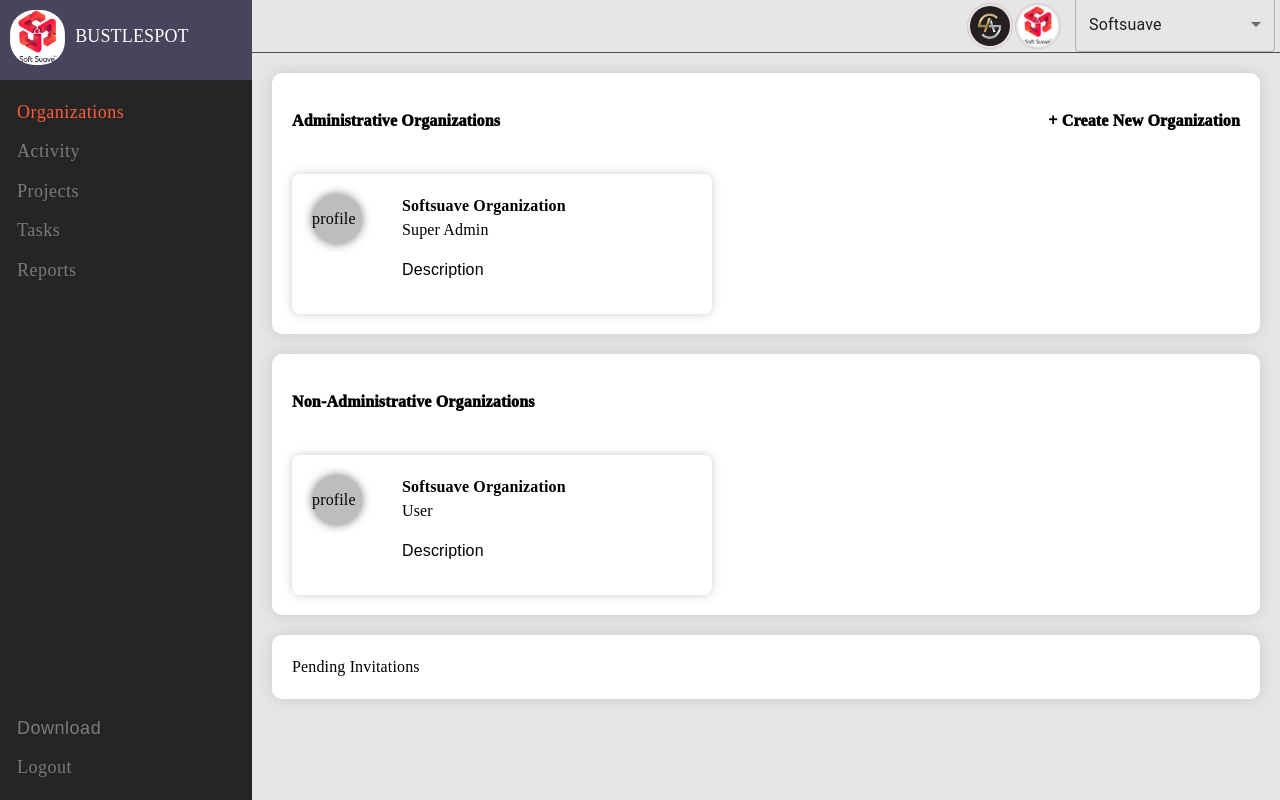
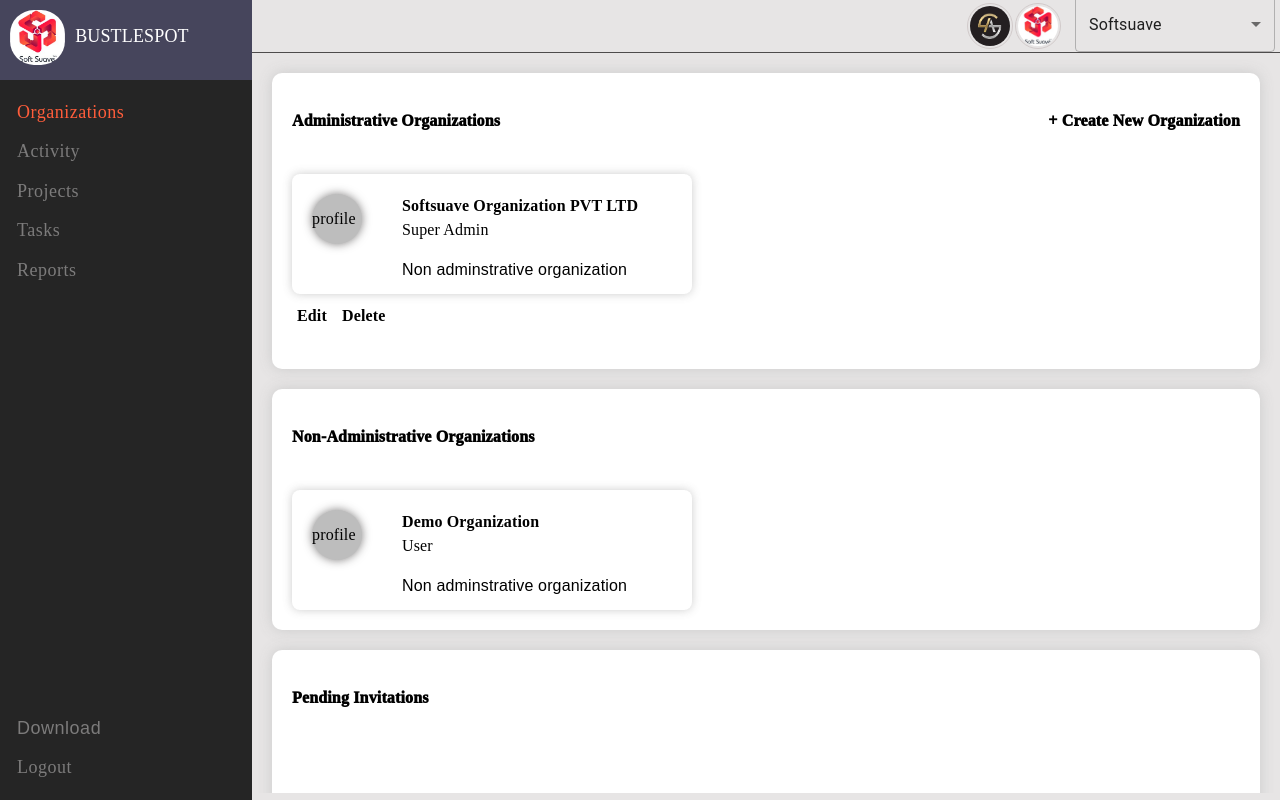
Before and after one commit to Shashidhar-Amarannavar/ReactJS, a React (Create React App) app in the folder my-app/: page /organizations in a window 1280 px wide. Built offline with nearby package versions, Linux system fonts and the light colour scheme; sample sign-in values are in the browser's storage.

Commit message:
added redux for creating new organization

```diff
--- a/my-app/package.json
+++ b/my-app/package.json
@@ -7,14 +7,17 @@
     "@emotion/styled": "^11.13.0",
     "@mui/icons-material": "^5.16.7",
     "@mui/material": "^5.16.7",
+    "@reduxjs/toolkit": "^2.2.7",
     "@testing-library/jest-dom": "^5.17.0",
     "@testing-library/react": "^13.4.0",
     "@testing-library/user-event": "^13.5.0",
     "my-app": "file:",
     "react": "^18.3.1",
     "react-dom": "^18.3.1",
+    "react-redux": "^9.1.2",
     "react-router-dom": "^6.26.0",
     "react-scripts": "^5.0.1",
+    "redux": "^5.0.1",
     "web-vitals": "^2.1.4"
   },
   "scripts": {
--- a/my-app/src/Components/CreateOrganization.jsx
+++ b/my-app/src/Components/CreateOrganization.jsx
@@ -1,14 +1,36 @@
-import React from "react";
+import React, { useState } from "react";
 import { useNavigate } from "react-router-dom";
 import FileUploadFile from "../UI/UploadFile";
 import ButtonComp from "../UI/ButtonComp";
 import { BackButton } from "../UI/ButtonComp";
+import { useDispatch, useSelector } from "react-redux";
+import { setOrganization, setDescription } from "../redux/organizationSlice";
 
 function CreateProfile() {
   const navigate = useNavigate();
+  const dispatch = useDispatch();
+  const organizationName = useSelector((state) => state.organization.name);
+  const organizationDescription = useSelector(
+    (state) => state.organization.description
+  );
+  const [name, setName] = useState(organizationName);
+  const [description, setDescriptionValue] = useState(organizationDescription);
 
   const handleClick = () => {
     navigate(-1);
+  };
+
+  const handleSubmit = (e) => {
+    dispatch(setOrganization(name));
+    dispatch(setDescription(description));
+  };
+
+  const handleNameChange = (e) => {
+    setName(e.target.value);
+  };
+
+  const handleDescriptionChange = (e) => {
+    setDescriptionValue(e.target.value);
   };
 
   return (
@@ -23,7 +45,12 @@
             >
               <label className="input-label-text">Organization Name *</label>
               <div>
-                <input className="input-field" type="text"></input>
+                <input
+                  className="input-field"
+                  type="text"
+                  value={name}
+                  onChange={handleNameChange}
+                ></input>
               </div>
             </div>
             <div
@@ -33,7 +60,12 @@
                 Organization Description *
               </label>
               <div>
-                <textarea className="textarea-field" type="text"></textarea>
+                <textarea
+                  className="textarea-field"
+                  type="text"
+                  value={description}
+                  onChange={handleDescriptionChange}
+                ></textarea>
               </div>
             </div>
           </div>
@@ -45,6 +77,7 @@
           </div>
         </div>
         <ButtonComp
+          handleSubmit={handleSubmit}
           custumStyle={{ width: "45%", height: "46px", margin: "3% 5% 3% 30%" }}
           type={"sumbit"}
           text={"SUBMIT"}
--- a/my-app/src/Homescreen/Home.jsx
+++ b/my-app/src/Homescreen/Home.jsx
@@ -59,7 +59,7 @@
   };
 
   return (
-    <div style={{ display: "flex", width: "100%" }}>
+    <div style={{ display: "flex", width: "100%", height:'100vh' }}>
       <AlertBox
         open={open}
         duration={5000}
@@ -105,7 +105,7 @@
             <MultipleSelectPlaceholder />
           </div>
         </div>
-        <div><Outlet /></div>
+        <div style={{overflow:'scroll', height:'92.5%'}}><Outlet /></div>
       </div>
     </div>
   );
--- a/my-app/src/Homescreen/Org.css
+++ b/my-app/src/Homescreen/Org.css
@@ -140,8 +140,8 @@
 .org-list {
   display: flex;
   gap: 40px;
-  width: 380px;
-  height: 100px;
+  width: 360px;
+  height: 80px;
   padding: 20px;
   border-radius: 8px;
   box-shadow: rgba(200, 200, 200, 0.9) 0px 0px 10px;
@@ -171,3 +171,22 @@
   font-weight: bold;
   font-family: cursive;
 }
+
+.invite-section {
+  width: 100%;
+  height: 100px;
+  box-shadow: "rgba(200, 200, 200, 0.9) 0px 0px 10px";
+}
+
+.edit-org {
+  display: flex;
+  margin-top: 5px;
+  margin-right: 15px;
+  font-weight: bold;
+}
+
+.edit-container {
+  display: flex;
+  padding: 5px 5px 5px 5px;
+  width: 390px;
+}
--- a/my-app/src/Homescreen/Organization.jsx
+++ b/my-app/src/Homescreen/Organization.jsx
@@ -1,7 +1,12 @@
 import React from "react";
 import { useNavigate } from "react-router-dom";
+import { useSelector } from "react-redux";
 
 function Organization() {
+  const organizationName = useSelector((state) => state.organization.name);
+  const organizationDescription = useSelector(
+    (state) => state.organization.description
+  );
   const navigate = useNavigate();
 
   const handleClick = () => {
@@ -19,14 +24,50 @@
             </p>
           </div>
           <div className="org-container">
+            <div style={{ width: "400px" }}>
               <div className="org-list">
                 <div className="org-profile">profile</div>
                 <div>
-                <p className="org-text">Softsuave Organization</p>
-                <p style={{ marginTop: "0px" }}>Super Admin</p>
-                <p style={{ fontFamily: "sans-serif" }}>Description</p>
+                  <p className="org-text">Softsuave Organization PVT LTD</p>
+                  <p style={{ marginTop: "0px", fontWeight: "lighter" }}>
+                    Super Admin
+                  </p>
+                  <p style={{ fontFamily: "sans-serif" }}>
+                    Non adminstrative organization
+                  </p>
                 </div>
               </div>
+              <div className="edit-container">
+                <p className="edit-org">Edit</p>
+                <p className="edit-org">Delete</p>
+              </div>
+            </div>
+            {organizationName && (
+              <div style={{ width: "400px" }}>
+                <div className="org-list">
+                  <div className="org-profile">profile</div>
+                  <div>
+                    <p className="org-text">{organizationName}</p>
+                    <p style={{ marginTop: "0px", fontWeight: "lighter" }}>
+                      User
+                    </p>
+                    <p style={{ fontFamily: "sans-serif" }}>
+                     {organizationDescription}
+                    </p>
+                  </div>
+                </div>
+                <div
+                  style={{
+                    display: "flex",
+                    padding: "5px 5px 5px 5px",
+                    width: "390px"
+                  }}
+                >
+                  <p className="edit-org">Edit</p>
+                  <p className="edit-org">Delete</p>
+                </div>
+              </div>
+            )}
           </div>
         </div>
         <div className="administrative-border">
@@ -34,17 +75,28 @@
             <p className="text-size">Non-Administrative Organizations</p>
           </div>
           <div className="org-container">
+            <div style={{ width: "400px" }}>
               <div className="org-list">
                 <div className="org-profile">profile</div>
                 <div>
-                <p className="org-text">Softsuave Organization</p>
+                  <p className="org-text">Demo Organization</p>
                   <p style={{ marginTop: "0px" }}>User</p>
-                <p style={{ fontFamily: "sans-serif" }}>Description</p>
+                  <p style={{ fontFamily: "sans-serif" }}>
+                    Non adminstrative organization
+                  </p>
                 </div>
               </div>
             </div>
           </div>
-        <div className="administrative-border">Pending Invitations</div>
+        </div>
+        <div className="administrative-border">
+          <div className="administrative-inner">
+            <p className="text-size">Pending Invitations</p>
+          </div>
+          <div className="org-container">
+            <div className="invite-section"></div>
+          </div>
+        </div>
       </div>
     </div>
   );
--- a/my-app/src/UI/UI.css
+++ b/my-app/src/UI/UI.css
@@ -1,10 +1,10 @@
 .input-fields {
-  border: 1px solid rgba(255, 255, 255, 0.322);
+  border: 1px solid rgb(53 50 50 / 79%);
   border-radius: 2px;
   height: 25px;
   width: 95%;
   color: white;
-  background-color: rgba(78, 73, 73, 0.719);
+  background-color: rgb(53 50 50 / 79%);
   padding: 3px;
   font-size: 14px;
   margin-top: 1%;
--- a/my-app/src/index.css
+++ b/my-app/src/index.css
@@ -1,4 +1,5 @@
 body {
+  height:fit-content;
   margin: 0%;
   font-weight: 400;
   font-size: 1rem;
--- a/my-app/src/index.js
+++ b/my-app/src/index.js
@@ -3,18 +3,20 @@
 import ReactDOM from 'react-dom/client';
 import './index.css';
 import App from './App';
-import reportWebVitals from './reportWebVitals';
+import { Provider } from 'react-redux';
+import { store } from './redux/store';
 
 const root = ReactDOM.createRoot(document.getElementById('root'));
 root.render(
   <React.StrictMode>
-    <BrowserRouter>
-      <App />
-    </BrowserRouter>
+    <Provider store={store}>
+      <BrowserRouter>
+        <App />
+      </BrowserRouter>
+    </Provider>
   </React.StrictMode>
 );
 
 // If you want to start measuring performance in your app, pass a function
 // to log results (for example: reportWebVitals(console.log))
 // or send to an analytics endpoint. Learn more: https://bit.ly/CRA-vitals
-reportWebVitals();
--- /dev/null
+++ b/my-app/src/redux/organizationSlice.js
@@ -0,0 +1,21 @@
+// src/redux/organizationSlice.js
+import { createSlice } from '@reduxjs/toolkit';
+
+const organizationSlice = createSlice({
+  name: 'organization',
+  initialState: {
+    name: '',
+    description: '',
+  },
+  reducers: {
+    setOrganization: (state, action) => {
+      state.name = action.payload;
+    },
+    setDescription: (state, action) => {
+      state.description = action.payload;
+    },
+  },
+});
+
+export const { setOrganization, setDescription } = organizationSlice.actions;
+export default organizationSlice.reducer;
--- /dev/null
+++ b/my-app/src/redux/store.js
@@ -0,0 +1,8 @@
+import { configureStore } from '@reduxjs/toolkit';
+import organizationReducer from './organizationSlice';
+
+export const store = configureStore({
+  reducer: {
+    organization: organizationReducer,
+  },
+});
```
Also changed, not shown: 1 other file (tests, documents, lock files or other folders). Lines whose indentation alone changed are shown as unchanged.
